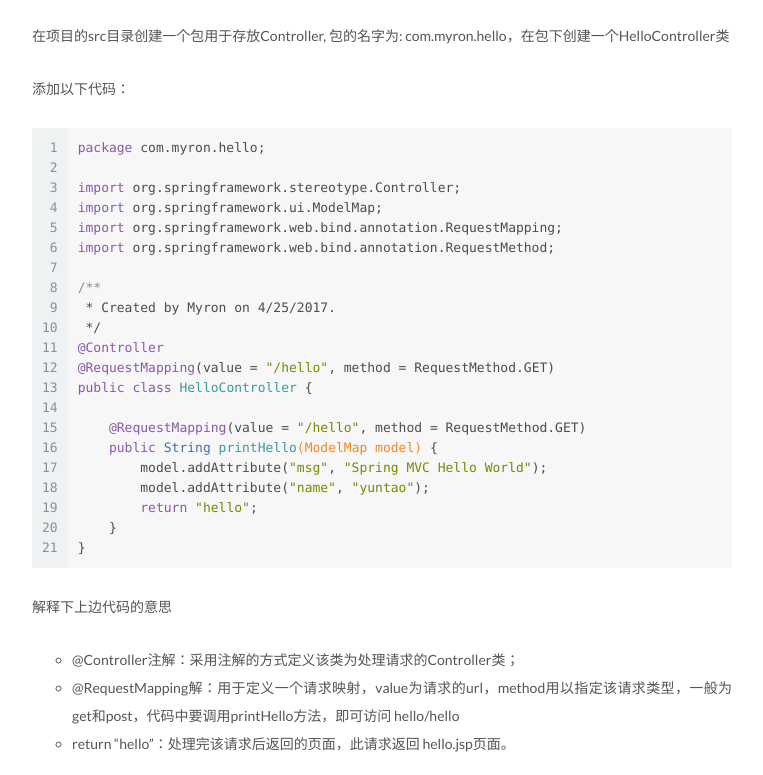
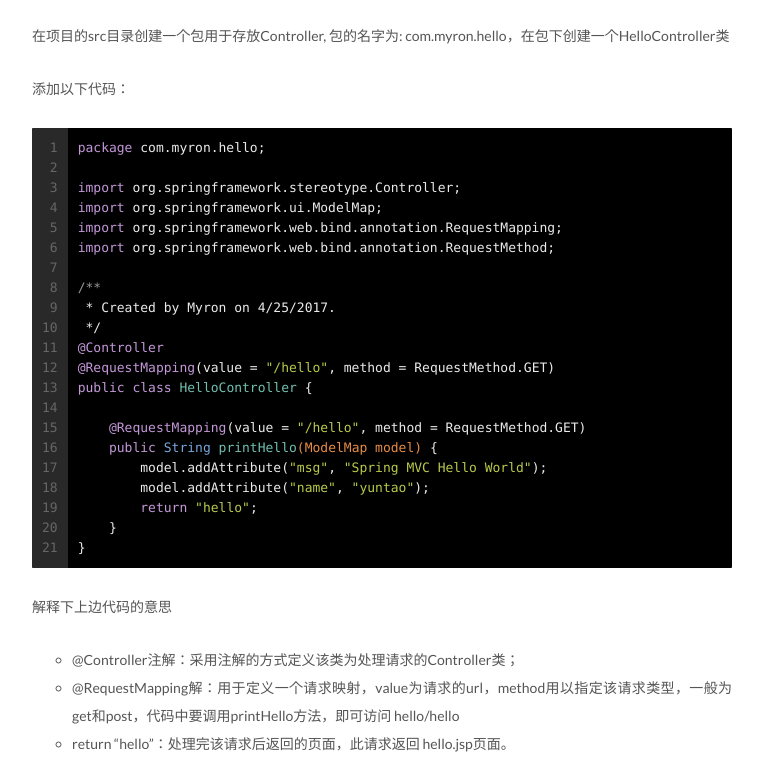
Before and after one commit to niska7/niska7.github.io, a plain HTML site: page index.html in a window 1280 px wide. Shown: the part 2309-3084 px from the top of the page, without its empty margins (258-1021 px from the left). Drawn offline with Linux system fonts and the light colour scheme.

Commit message:
Site updated: 2017-04-25 17:59:32

```diff
--- a/css/main.css
+++ b/css/main.css
@@ -476,8 +476,8 @@ pre,
   margin: 20px 0;
   padding: 0;
   font-size: 13px;
-  color: #4d4d4c;
-  background: #f7f7f7;
+  color: #eaeaea;
+  background: #000;
   line-height: 1.6;
 }
 pre,
@@ -494,7 +494,7 @@ code {
 }
 pre code {
   padding: 0;
-  color: #4d4d4c;
+  color: #eaeaea;
   background: none;
   text-shadow: none;
 }
@@ -517,7 +517,7 @@ pre code {
 }
 .highlight figcaption {
   font-size: 1em;
-  color: #4d4d4c;
+  color: #eaeaea;
   line-height: 1em;
   margin-bottom: 1em;
 }
@@ -531,23 +531,23 @@ pre code {
 }
 .highlight figcaption a {
   float: right;
-  color: #4d4d4c;
+  color: #eaeaea;
 }
 .highlight figcaption a:hover {
-  border-bottom-color: #4d4d4c;
+  border-bottom-color: #eaeaea;
 }
 .highlight .gutter pre {
   padding-left: 10px;
   padding-right: 10px;
-  color: #869194;
+  color: #666;
   text-align: right;
-  background-color: #eff2f3;
+  background-color: #292929;
 }
 .highlight .code pre {
   width: 100%;
   padding-left: 10px;
   padding-right: 10px;
-  background-color: #f7f7f7;
+  background-color: #000;
 }
 .highlight .line {
   height: 20px;
@@ -565,16 +565,16 @@ pre code {
   border: none;
 }
 pre .deletion {
-  background: #fdd;
+  background: #008000;
 }
 pre .addition {
-  background: #dfd;
+  background: #800000;
 }
 pre .meta {
-  color: #8959a8;
+  color: #c397d8;
 }
 pre .comment {
-  color: #8e908c;
+  color: #969896;
 }
 pre .variable,
 pre .attribute,
@@ -588,7 +588,7 @@ pre .html .doctype,
 pre .css .id,
 pre .css .class,
 pre .css .pseudo {
-  color: #c82829;
+  color: #d54e53;
 }
 pre .number,
 pre .preprocessor,
@@ -597,7 +597,7 @@ pre .literal,
 pre .params,
 pre .constant,
 pre .command {
-  color: #f5871f;
+  color: #e78c45;
 }
 pre .ruby .class .title,
 pre .css .rules .attribute,
@@ -610,11 +610,11 @@ pre .xml .cdata,
 pre .special,
 pre .number,
 pre .formula {
-  color: #718c00;
+  color: #b9ca4a;
 }
 pre .title,
 pre .css .hexcolor {
-  color: #3e999f;
+  color: #70c0b1;
 }
 pre .function,
 pre .python .decorator,
@@ -624,11 +624,11 @@ pre .ruby .title .keyword,
 pre .perl .sub,
 pre .javascript .title,
 pre .coffeescript .title {
-  color: #4271ae;
+  color: #7aa6da;
 }
 pre .keyword,
 pre .javascript .function {
-  color: #8959a8;
+  color: #c397d8;
 }
 .full-image.full-image.full-image {
   border: none;
@@ -1691,7 +1691,7 @@ pre .javascript .function {
   width: 4px;
   height: 4px;
   border-radius: 50%;
-  background: #ff3dff;
+  background: #90ffff;
 }
 .links-of-blogroll {
   font-size: 13px;
```
